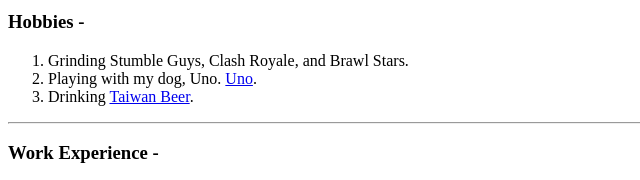
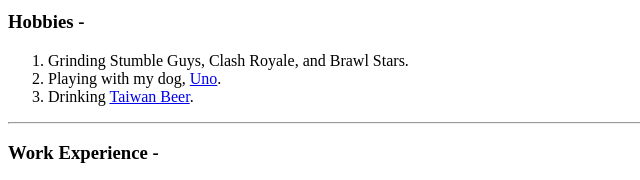
Before and after one commit to JChen0225/Jody-s-Personal-Site, a plain HTML site: page index.html in a window 1280 px wide. Shown: the part 370-550 px from the top of the page, 0-640 px from the left. Drawn offline with Linux system fonts and the light colour scheme.

Commit message:
Update index.html

```diff
--- a/index.html
+++ b/index.html
@@ -34,7 +34,7 @@
   <h3>Hobbies - </h3>
   <ol>
     <li>Grinding Stumble Guys, Clash Royale, and Brawl Stars.</li>
-    <li>Playing with my dog, Uno. <a href="https://encrypted-tbn0.gstatic.com/images?q=tbn:ANd9GcQz_TNKvB9eTA0Flf-Ig6Nn05j0eJ1vQ_LjH1O6s1mJDy96lqV5QC7XyZjk0-Hsh-TVSX0&usqp=CAU">Uno</a>.</li>
+    <li>Playing with my dog, <a href="https://encrypted-tbn0.gstatic.com/images?q=tbn:ANd9GcQz_TNKvB9eTA0Flf-Ig6Nn05j0eJ1vQ_LjH1O6s1mJDy96lqV5QC7XyZjk0-Hsh-TVSX0&usqp=CAU">Uno</a>.</li>
     <li>Drinking <a href="https://encrypted-tbn0.gstatic.com/images?q=tbn:ANd9GcRBTIqCleA8eOYeyiyf4wsaaamwgOuS7IH_GZQRzEO0&s">Taiwan Beer</a>.</li>
   </ol>
   <hr>
```
